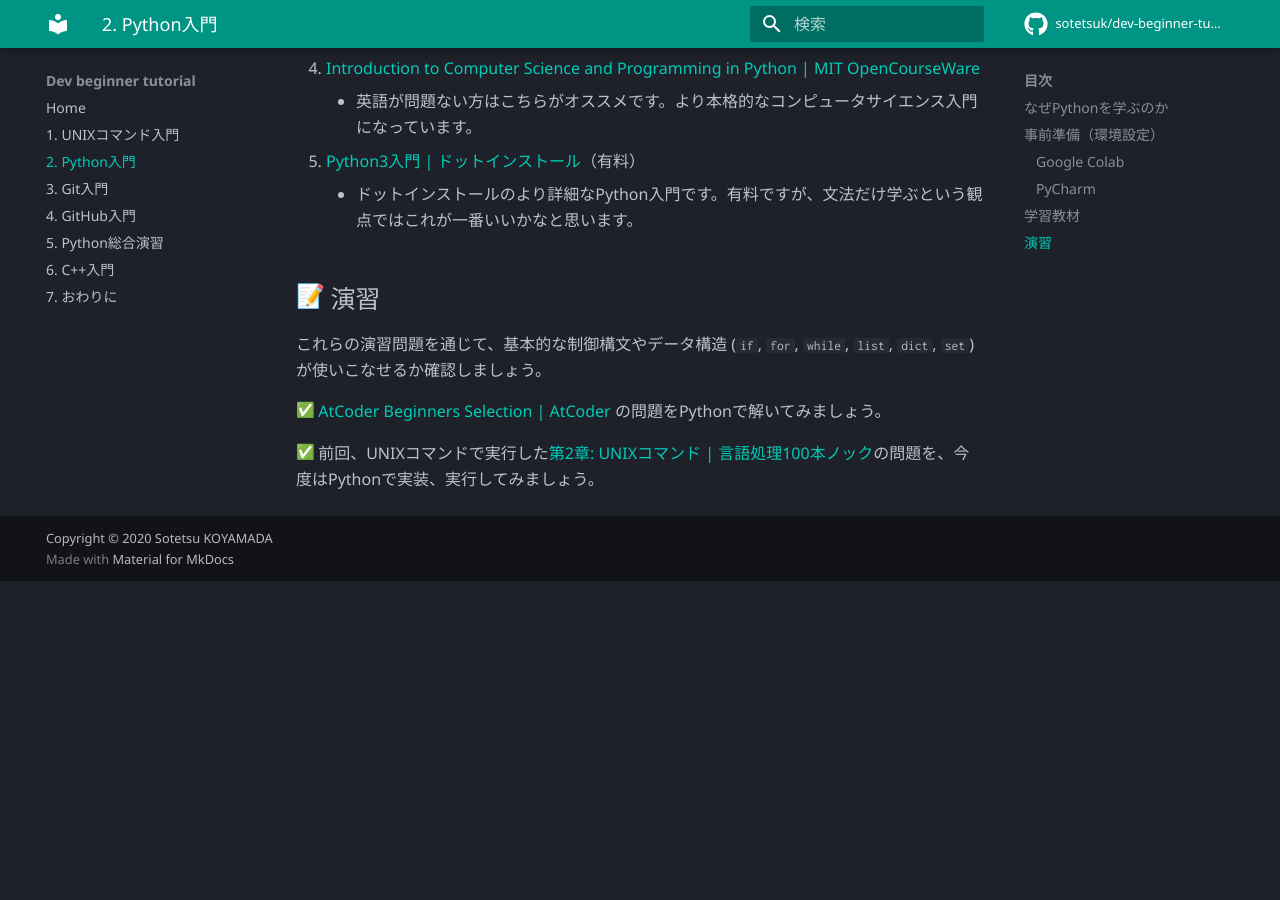
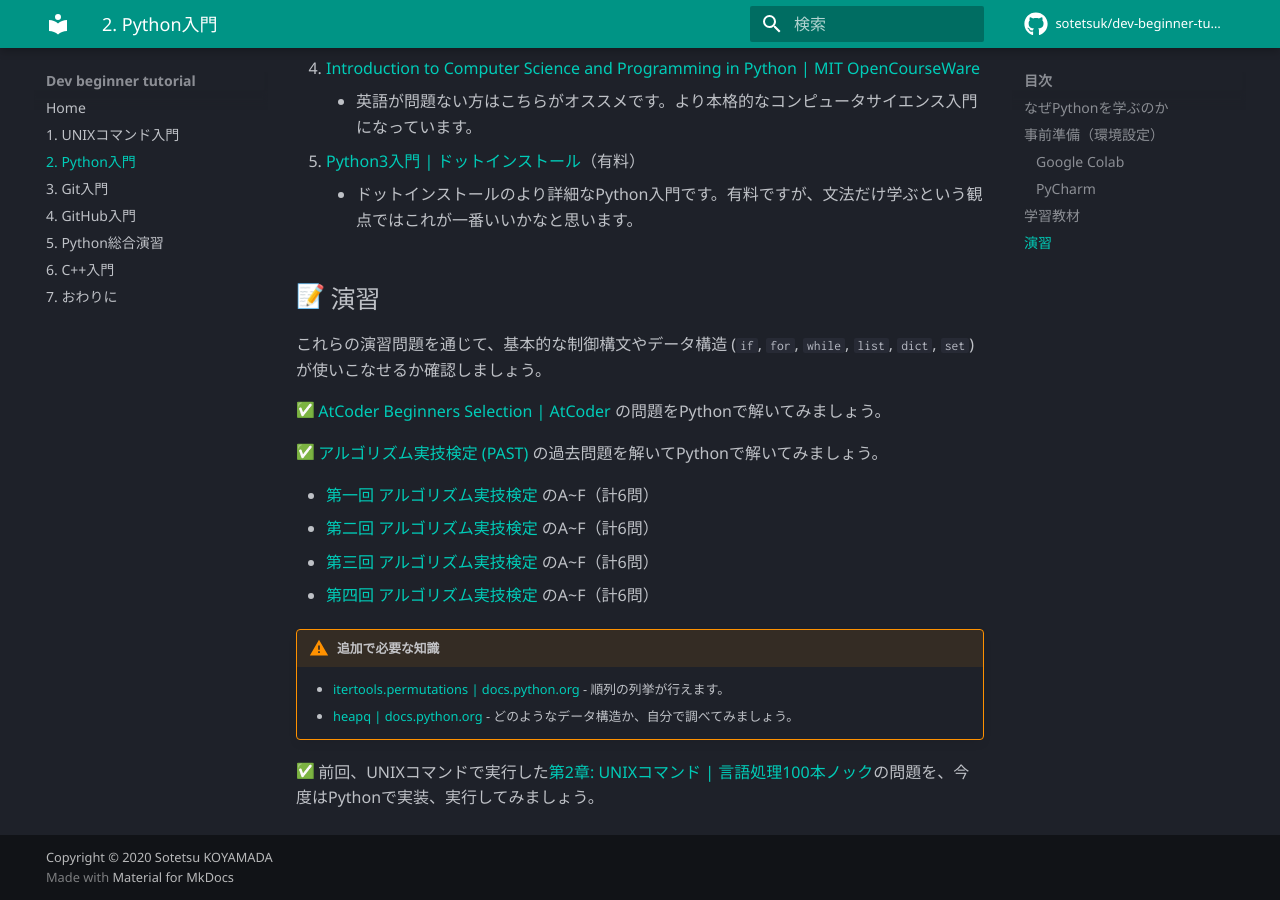
Before and after one commit to sotetsuk/dev-beginner-tutorial, an MkDocs documentation site: the page built from docs/python.md, in a window 1280 px wide and 900 px high, scrolled down 2945 px. Built offline with MkDocs 1.6.1 and Material for MkDocs 9.7.7, drawn with Linux system fonts in a browser that asks for light colours; emoji names are drawn with the system emoji font; comment, search, counter and statistics services are not loaded; before the commit the page ends 3526 px from its top, so only the background shows below that.

Commit message:
Add past problems (#80)

```diff
--- a/docs/python.md
+++ b/docs/python.md
@@ -82,4 +82,17 @@ PyCharmは非常に高性能なローカルマシンでの統合開発環境で
 
 :white_check_mark: [AtCoder Beginners Selection | AtCoder](https://atcoder.jp/contests/abs/tasks) の問題をPythonで解いてみましょう。
 
+:white_check_mark: [アルゴリズム実技検定 (PAST)](https://past.atcoder.jp/) の過去問題を解いてPythonで解いてみましょう。
+
+- [第一回 アルゴリズム実技検定](https://atcoder.jp/contests/past201912-open) のA~F（計6問）
+- [第二回 アルゴリズム実技検定](https://atcoder.jp/contests/past202004-open) のA~F（計6問）
+- [第三回 アルゴリズム実技検定](https://atcoder.jp/contests/past202005-open) のA~F（計6問）
+- [第四回 アルゴリズム実技検定](https://atcoder.jp/contests/past202010-open) のA~F（計6問）
+
+!!! warning "追加で必要な知識"
+
+    - [itertools.permutations | docs.python.org](https://docs.python.org/ja/3/library/itertools.html#itertools.permutations) - 順列の列挙が行えます。
+    - [heapq | docs.python.org](https://docs.python.org/ja/3/library/heapq.html) - どのようなデータ構造か、自分で調べてみましょう。
+
+
 :white_check_mark: 前回、UNIXコマンドで実行した[第2章: UNIXコマンド | 言語処理100本ノック](https://nlp100.github.io/ja/)の問題を、今度はPythonで実装、実行してみましょう。
```
